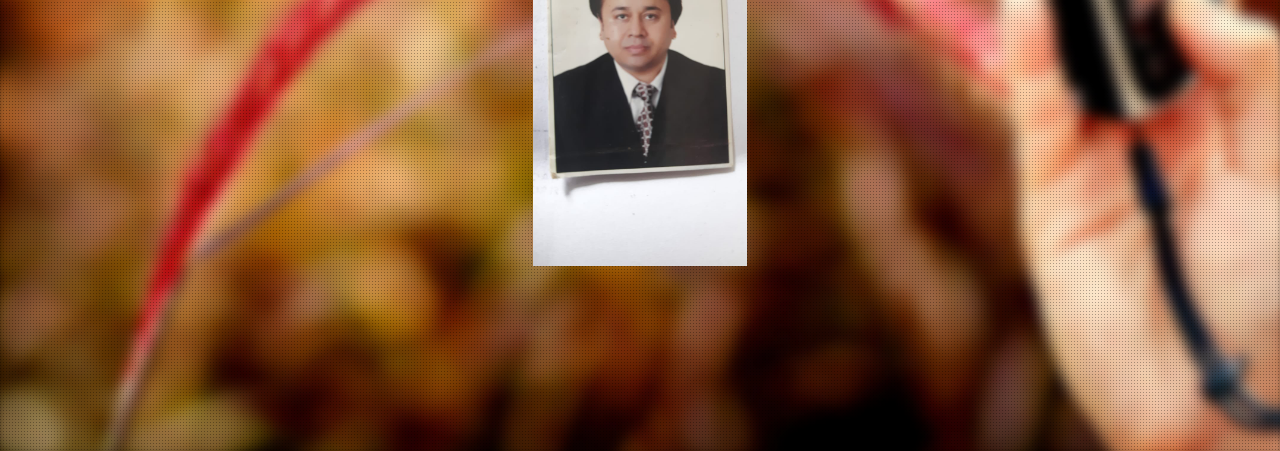
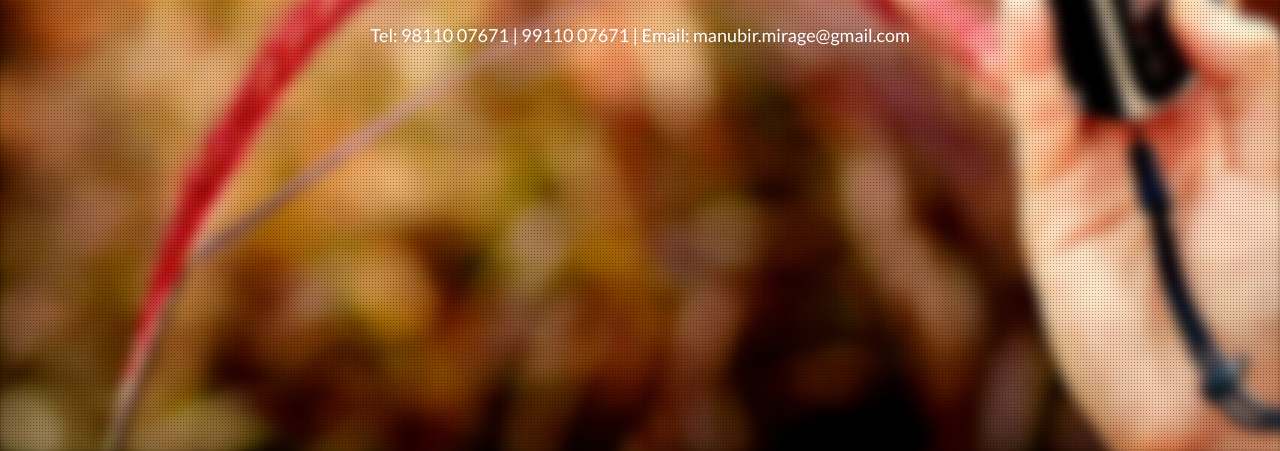
Before and after one commit to vsnehil92/mbmirage, a plain HTML site: page index.html in a window 1280 px wide. Shown: the part 401-852 px from the top of the page. Drawn offline with Linux system fonts and the light colour scheme.

Commit message:
fixed issure

```diff
--- a/assets/css/style.css
+++ b/assets/css/style.css
@@ -236,6 +236,9 @@ img { max-width: 100%; }
 
 .social a:hover, .social a:focus { outline: 0; background: #e75967; }
 
+.inner {
+    color: #fff !important;
+}
 
 /***** Media Queries *****/
 
--- a/index.html
+++ b/index.html
@@ -47,15 +47,11 @@
         <div class="coming-soon" style="height: 100vh;">
             <div class="inner-bg" style="height: 100vh;">
                 <div class="container">
-                    <div class="row">
+                    <div class="row" style="margin-top: 15%;">
                         <div class="col-sm-12">
                             <h2>We're Coming Soon</h2>
                             <p>This website is under construction for any queries plz contact us.</p>
-                            <div class="timer">
-                                <div class="days-wrapper">
-                                    <img src="assets/img/image.jpeg" style="height: 100%;" />
-                                </div>
-                            </div>
+                            <p>Tel: <a class="inner" href="tel:9811007671">98110 07671</a> | <a class="inner" href="tel:9911007671">99110 07671</a> | Email: <a class="inner" href="mailto:manubir.mirage@gmail.com">manubir.mirage@gmail.com</a></p>
                         </div>
                     </div>
                 </div>
```
